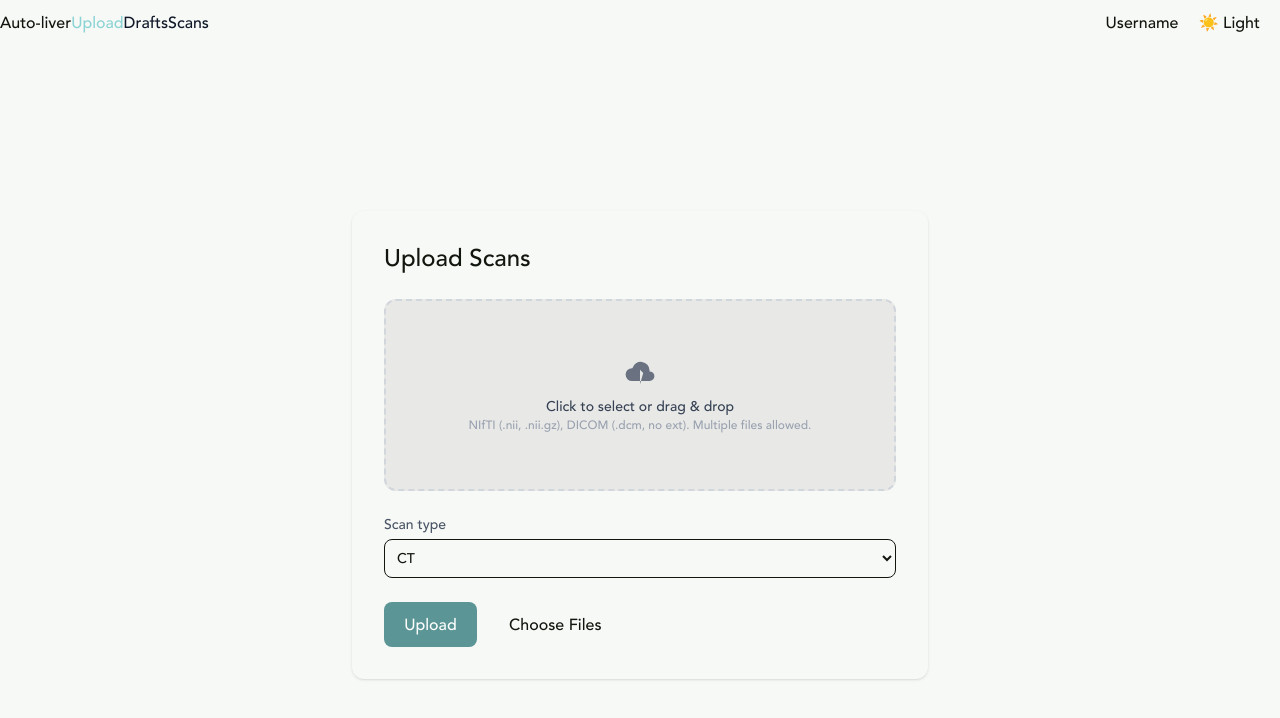
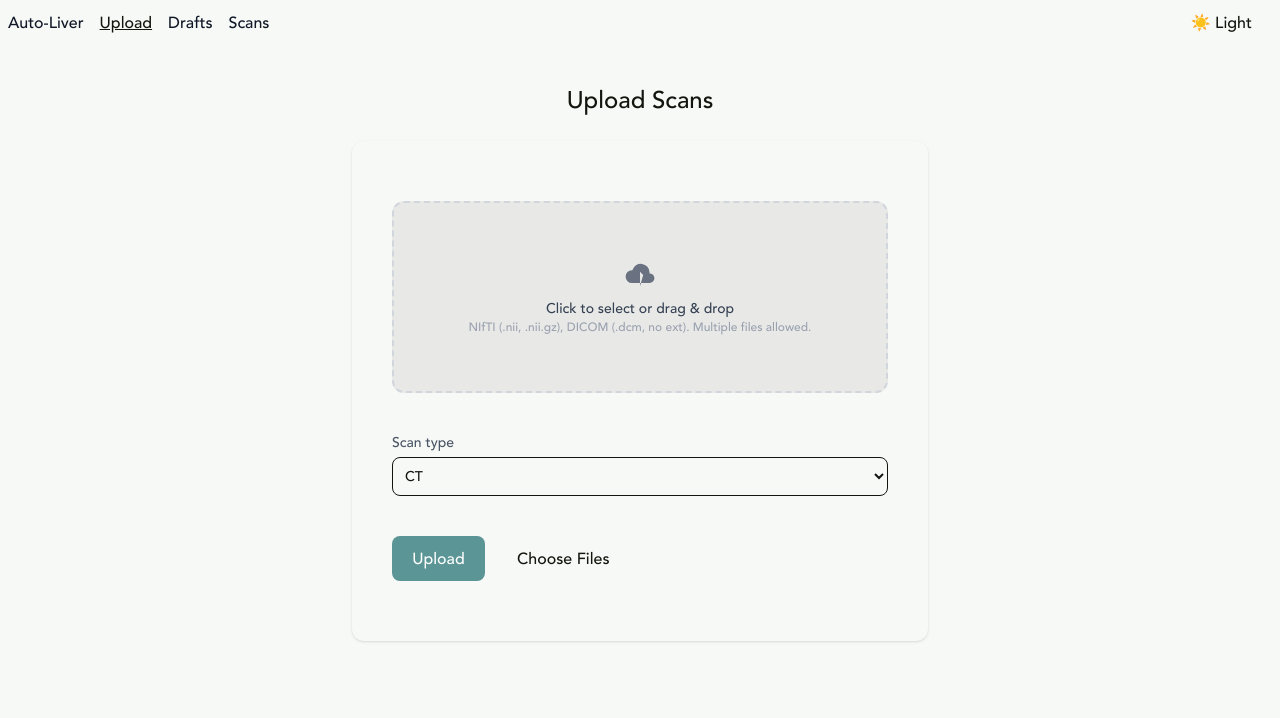
Before and after one commit to evedaktyl/auto-liver, a React (Vite) app in the folder frontend/: page /upload in a window 1280 px wide. Shown: the top 718 px of the page. Built offline with nearby package versions, Linux system fonts and the light colour scheme.

Commit message:
Adjust for demo

```diff
--- a/frontend/src/components/NavBar.jsx
+++ b/frontend/src/components/NavBar.jsx
@@ -4,20 +4,22 @@ import ThemeToggle from './ThemeToggle';
 export default function NavBar() {
     return (
         <nav>
-            <div className='flex justify-between items-center'>
-            <div className='gap-x-4'>
-                Auto-liver
-                <NavLink to={"/upload"} className={({ isActive }) => isActive ? "text-[#8cd3d5]" : "text-gray-900 dark:text-gray-200"}>
+            <div className='px-2 flex justify-between items-center'>
+            <div className='flex gap-x-4'>
+                <NavLink to={"/"} className={({ isActive }) => isActive ? "underline" : "text-gray-900 dark:text-gray-200"}>
+                    Auto-Liver
+                </NavLink>
+                <NavLink to={"/upload"} className={({ isActive }) => isActive ? "underline" : "text-gray-900 dark:text-gray-200"}>
                     Upload
                 </NavLink>
-                <NavLink to={"/drafts"} className={({ isActive }) => isActive ? "text-[#8cd3d5]" : "text-gray-900 dark:text-gray-200"}>
+                <NavLink to={"/drafts"} className={({ isActive }) => isActive ? "underline" : "text-gray-900 dark:text-gray-200"}>
                     Drafts
                 </NavLink>
-                <NavLink to={"/scans"} className={({ isActive }) => isActive ? "text-[#8cd3d5]" : "text-gray-900 dark:text-gray-200"}>
+                <NavLink to={"/scans"} className={({ isActive }) => isActive ? "underline" : "text-gray-900 dark:text-gray-200"}>
                     Scans
                 </NavLink>
             </div>
-            <div>Username
+            <div>
                 <ThemeToggle/>
             </div>
             </div>
--- a/frontend/src/pages/Home.jsx
+++ b/frontend/src/pages/Home.jsx
@@ -10,7 +10,7 @@ export default function Home() {
         <h1 className="text-2xl font-semibold text-gray-700 dark:text-dark-text text-center">
           Auto Liver Annotation with TotalSegmentator
         </h1>
-        <button className="text-sm px-6 py-2 text-gray-700 dark:text-dark-text transition underline hover:text-[#00ff00]"
+        <button className="text-sm px-6 py-2 text-gray-700 dark:text-dark-text transition underline"
           onClick={() => navigate("/upload")}>
           Start Segmenting
         </button>
--- a/frontend/src/pages/Upload.jsx
+++ b/frontend/src/pages/Upload.jsx
@@ -51,10 +51,9 @@ export default function Upload() {
   };
 
   return (
-    <div className="min-h-screen flex items-center justify-center">
-      <div className="p-8 bg-background-50 dark:bg-background-700 rounded-xl shadow max-w-xl w-full space-y-6">
-        <h2 className="text-2xl text-text-900 dark:text-dark-text">Upload Scans</h2>
-
+    <div className="min-h-screen flex flex-col items-center space-y-6 py-10">
+      <h2 className="text-2xl text-text-900 dark:text-dark-text">Upload Scans</h2>
+      <div className="px-10 py-15 bg-background-50 dark:bg-background-700 rounded-xl shadow max-w-xl w-full space-y-10">
         {/* Dropzone */}
         <label
           htmlFor="file-input"
```
